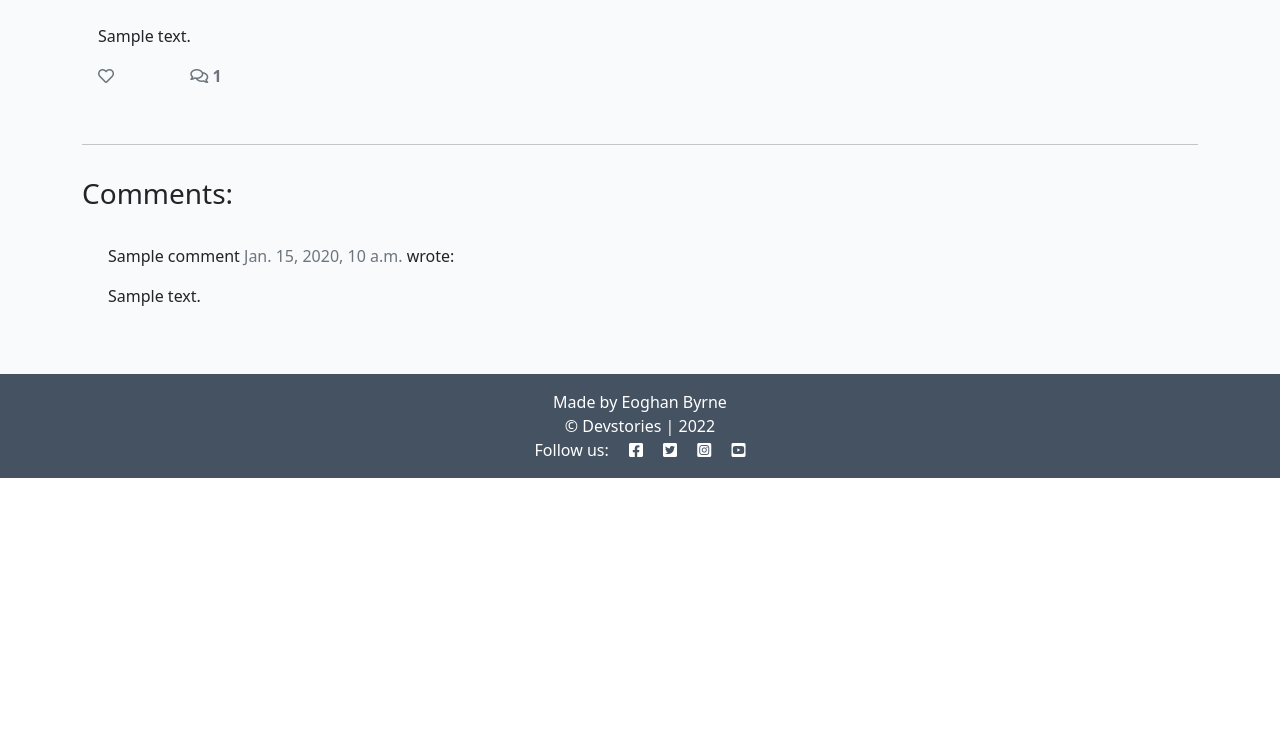
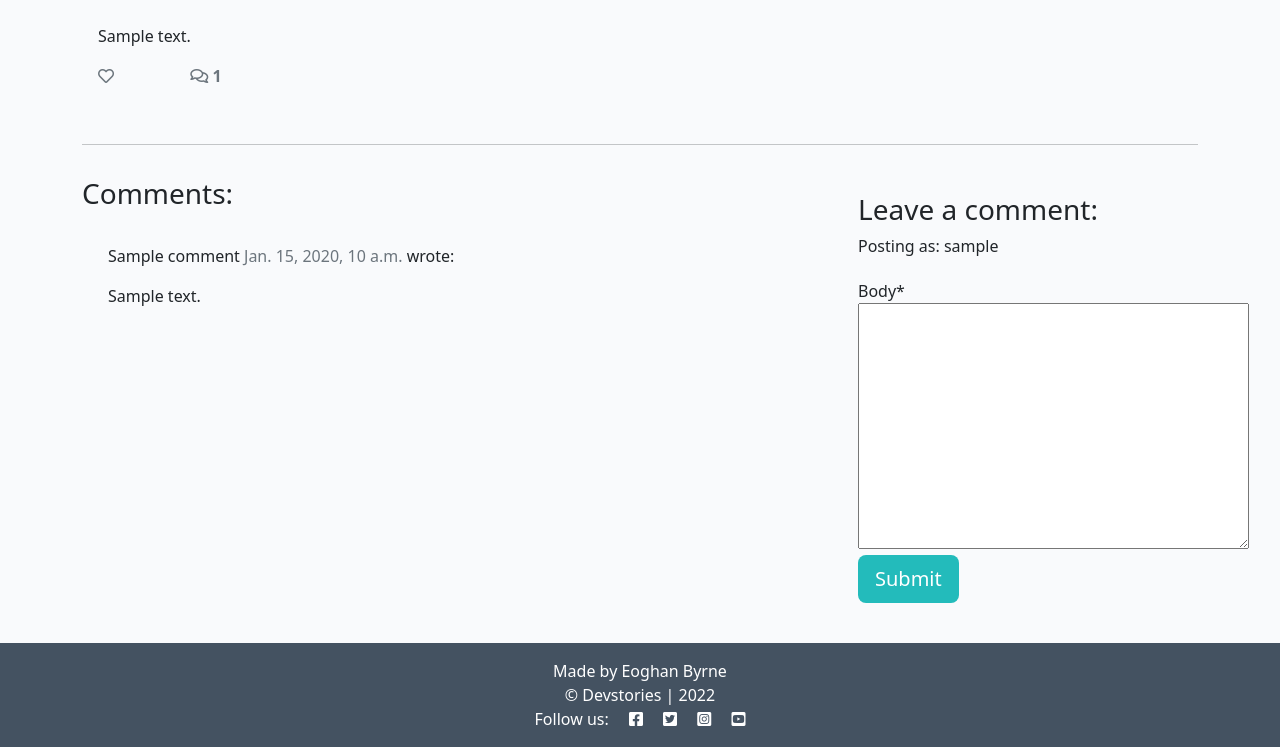
Before and after one commit to owenbcoding/old-p4, a Django app: a page that uses templates/post_detail.html in a window 1280 px wide. Shown: the part 348-1095 px from the top of the page. Before the commit the page ends 826 px from the top, so only its background shows below. Run offline with Django 3.2, Linux system fonts and the light colour scheme; a user stored in the database is signed in; tables that the repository leaves empty hold one stand-in row (values such as "Sample post"); some libraries are stand-ins or nearby versions.

Commit message:
added template to load crispy forms

```diff
--- a/templates/post_detail.html
+++ b/templates/post_detail.html
@@ -1,4 +1,6 @@
 {% extends 'base.html' %} {% block content %}
+
+{% load crispy_forms_tags %}
 
 <div class="masthead">
     <div class="container">
@@ -77,6 +79,19 @@
         <div class="col-md-4 card mb-4  mt-3 ">
             <div class="card-body">
                 <!-- For later -->
+                {% if user.is_authenticated %}
+
+                <h3>Leave a comment:</h3>
+                <p>Posting as: {{ user.username }}</p>
+                <form method="post" style="margin-top: 1.3em;">
+                    {{ comment_form | crispy }}
+                    <!-- Cross site request forgery -->
+                    {% csrf_token %}
+                    <button type="submit" class="btn btn-signup btn-lg">Submit</button>
+                </form>
+
+                {% endif %}
+
             </div>
         </div>
     </div>
```
